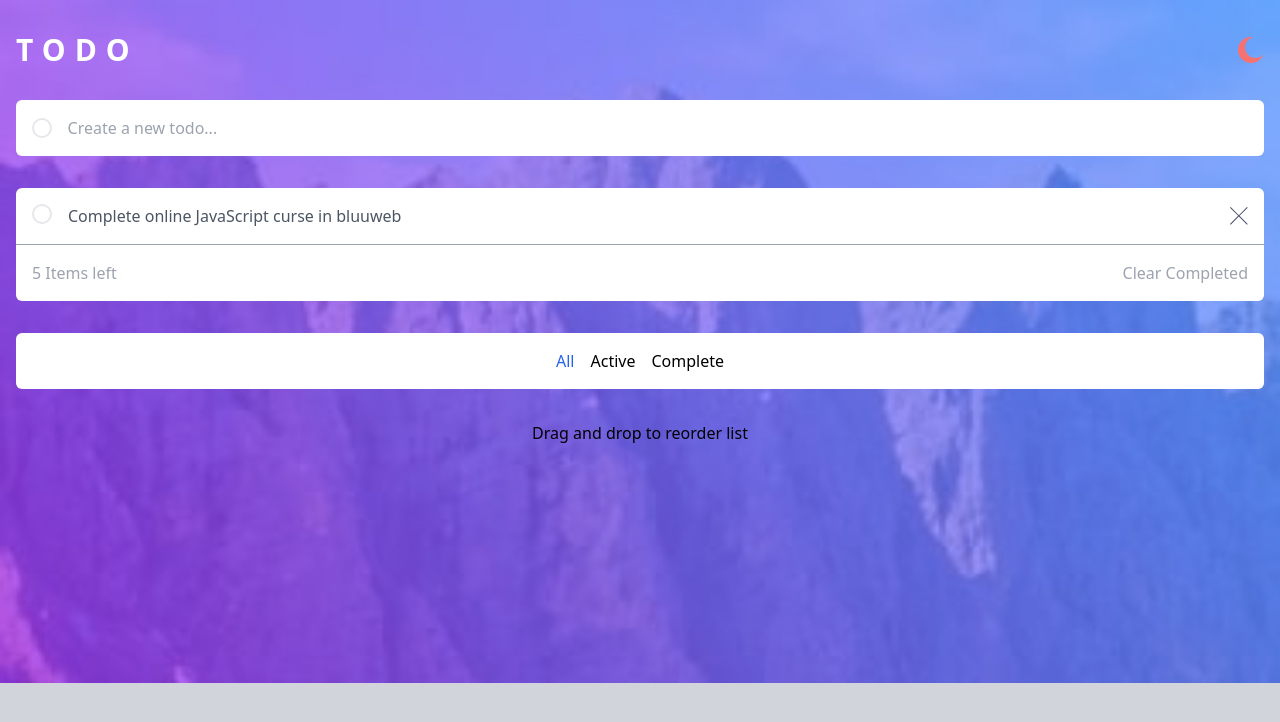
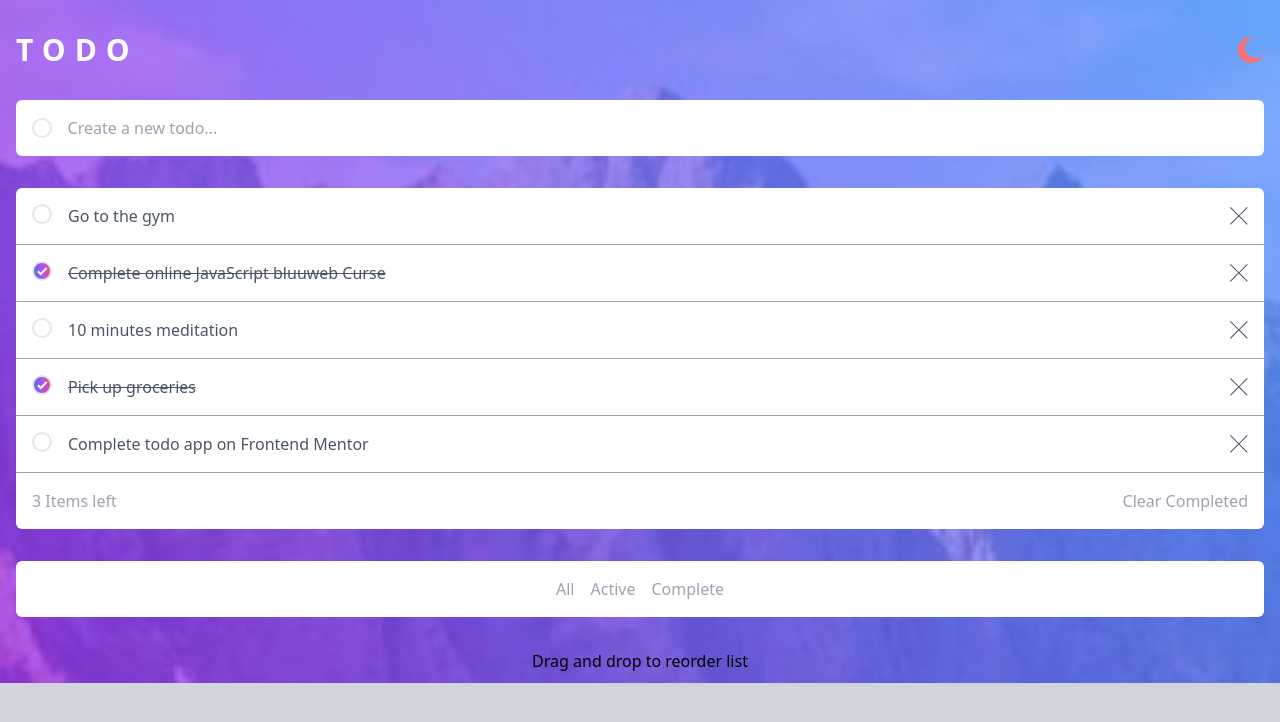
Before and after one commit to Jairo-Digitt-Practicas/vite-react-tailwind-frontendmentor, a React (Vite) app: page / in a window 1280 px wide. Shown: the top 722 px of the page. Built offline with nearby package versions, Linux system fonts and the light colour scheme.

Commit message:
fix add filter, bottons and visual

```diff
--- a/src/App.jsx
+++ b/src/App.jsx
@@ -1,10 +1,65 @@
+import { useState } from "react";
 import Header from "./components/Header";
 import TodoComputed from "./components/TodoComputer";
 import TodoCreate from "./components/TodoCreate";
 import TodoFilter from "./components/TodoFilter";
 import TodoList from "./components/TodoList";
 
+const initialStateTodos = [
+  {id: 1, title: "Go to the gym", completed: false},
+  {id: 2, title: "Complete online JavaScript bluuweb Curse", completed: true},
+  {id: 3, title: "10 minutes meditation", completed: false},
+  {id: 4, title: "Pick up groceries", completed: true},
+  {id: 5, title: "Complete todo app on Frontend Mentor", completed: false},
+];
+
 const App = () => {
+
+    const [todos, setTodos] =useState(initialStateTodos);
+
+    const createTodo = (title) => {
+      const newTodo={
+        id: Date.now(),
+        title: title.trim(),
+        completed: false,
+      };
+
+      setTodos([...todos, newTodo]);
+    };
+
+    const removeTodo = (id) => {
+      setTodos(todos.filter((todo) => todo.id !== id));
+     }
+
+     const updateTodo = (id) => {
+      setTodos(todos.map(
+        todo => todo.id === id ? {...todo, completed: !todo.completed} : todo));
+     };
+
+     const computedItemsLeft = todos.filter(todo => !todo.completed).length;
+
+     const clearCompleted = () => {
+        setTodos(todos.filter((todo) => !todo.completed))
+     };
+
+     const [filter, setFilter] = useState("all");
+
+     const changeFilter = (filter => setFilter(filter))
+
+     const filteredTodos = () => {
+        switch (filter) {
+            case "all":
+                return todos;
+            case "active":
+                return todos.filter((todo) => !todo.completed);
+            case "completed":
+                return todos.filter((todo) => todo.completed);
+                default:
+                    return todos;
+        }
+     };
+
+
   return (
     <div className="bg-[url('./assets/images/bg-mobile-light.jpg')]
     bg-no-repeat bg-contain bg-gray-300 min-h-screen">
@@ -13,13 +68,20 @@
 
       <main className="container mx-auto px-4 mt-8">
 
-        <TodoCreate/>
+        <TodoCreate createTodo={createTodo}/>
 
-        <TodoList/>
+        <TodoList
+            todos={filteredTodos()}
+            removeTodo={removeTodo}
+            updateTodo={updateTodo}
+        />
 
-        <TodoComputed/>
+        <TodoComputed
+            computedItemsLeft={computedItemsLeft}
+            clearCompleted={clearCompleted}
+        />
 
-        <TodoFilter/>
+        <TodoFilter changeFilter={changeFilter} filter/>
 
       </main>
 
@@ -28,6 +90,8 @@
       </footer>
     </div>
   );
+
 };
 
+
 export default App;
--- a/src/components/Header.jsx
+++ b/src/components/Header.jsx
@@ -1,4 +1,4 @@
-import MoonIcon from "./icons/MoonIcon";
+import IconMoon from "./icons/IconMoon";
 
 const Header = () => {
     return (
@@ -6,7 +6,7 @@
         <div className="flex justify-between">
             <h1 className="uppercase text-white text-3xl font-semibold tracking-[0.3em]">Todo</h1>
             <button>
-                <MoonIcon className="fill-red-400" />
+                <IconMoon className="fill-red-400" />
             </button>
         </div>
         </header>
--- a/src/components/TodoComputer.jsx
+++ b/src/components/TodoComputer.jsx
@@ -1,8 +1,10 @@
-const TodoComputed = () => {
+const TodoComputed = ({computedItemsLeft, clearCompleted}) => {
     return (
         <section className="py-4 px-4 flex justify-between bg-white rounded-b-md">
-              <span className="text-gray-400">5 Items left</span>
-              <button className="text-gray-400">Clear Completed</button>
+              <span className="text-gray-400">
+                {computedItemsLeft} Items left
+            </span>
+              <button className="text-gray-400" onClick={clearCompleted}>Clear Completed</button>
           </section>
     )
  }
--- a/src/components/TodoCreate.jsx
+++ b/src/components/TodoCreate.jsx
@@ -1,11 +1,29 @@
-const TodoCreate = () => {
+import { useState } from "react"
+
+const TodoCreate = ({createTodo}) => {
+
+    const [title, setTitle] = useState('')
+
+    const handleSubmitAddTodo = (e) => {
+        e.preventDefault();
+
+        if (!title.trim()) {
+            return setTitle("")
+        }
+
+        createTodo(title);
+        setTitle("");
+        };
+
     return (
-        <form className="bg-white rounded-md overflow-hidden py-4 flex items-center gap-4 px-4">
+        <form onSubmit={handleSubmitAddTodo} className="bg-white rounded-md overflow-hidden py-4 flex items-center gap-4 px-4">
             <span className="rounded-full border-2 w-5 h-5 inline-block"></span>
             <input
                 type="text"
                 placeholder="Create a new todo..."
                 className="w-full text-gray-400 outline-none"
+                value={title}
+                onChange={(e) => setTitle(e.target.value)}
                 />
         </form>
     )
--- a/src/components/TodoFilter.jsx
+++ b/src/components/TodoFilter.jsx
@@ -1,10 +1,34 @@
-const TodoFilter = () => {
+const TodoFilter = ({changeFilter, filter}) => {
     return (
         <section className="container mx-auto mt-8">
             <div className="bg-white p-4 flex justify-center gap-4 rounded-md">
-              <button className="text-blue-600">All</button>
-              <button className="hover:text-blue-600">Active</button>
-              <button className="hover:text-blue-600">Complete</button>
+              <button
+                className={`${filter === 'all' ?
+                'text-blue-500} hover:text-gray-400' :
+                'text-gray-400 hover:text-blue-500'
+                }`}
+                onClick={() => changeFilter ('all')}
+                >
+                  All
+              </button>
+                <button
+                    className={`${filter === 'active' ?
+                    'text-blue-500} hover:text-gray-400' :
+                    'text-gray-400 hover:text-blue-500'
+                    }`}
+                onClick={() => changeFilter ('active')}
+                >
+                    Active
+                </button>
+              <button
+                    className={`${filter === 'completed' ?
+                    'text-blue-500} hover:text-gray-400' :
+                    'text-gray-400 hover:text-blue-500'
+                    }`}
+                onClick={() => changeFilter ('completed')}
+              >
+                Complete
+            </button>
             </div>
           </section>
 
--- a/src/components/TodoItem.jsx
+++ b/src/components/TodoItem.jsx
@@ -1,14 +1,22 @@
-import CrossIcon from "./icons/Crossicon";
+import IconCross from "./icons/IconCross";
+import IconCheck from "./icons/IconCheck";
 
-const TodoItem = () => {
+const TodoItem = ({todo, removeTodo, updateTodo}) => {
+  const {id, title, completed} = todo
+
     return (
         <article className="flex gap-4 border-b-gray-400 border-b-[1.5px]">
-          <button className="flex-none rounded-full border-2 w-5 h-5 inline-block"></button>
-          <p className="text-gray-600 grow">
-            Complete online JavaScript curse in bluuweb
+           <button className={`w-5 h-5 flex-none rounded-full border-2 ${completed ? "flex flex-none rounded-full border-2  bg-gradient-to-r from-indigo-500 via-purple-500 to-pink-500 justify-center items-center"
+              : "inline-block"}`}
+              onClick={() => updateTodo(id)}
+              >
+                    {completed && <IconCheck />}
+              </button>
+          <p className={`text-gray-600 grow ${completed && "line-through"}`}>
+            {title}
           </p>
-          <button className="flex-none">
-            <CrossIcon/>
+          <button className="flex-none" onClick={() => removeTodo(id)}>
+            <IconCross />
           </button>
         </article>
     )
--- a/src/components/TodoList.jsx
+++ b/src/components/TodoList.jsx
@@ -1,12 +1,20 @@
 import TodoItem from "./TodoItem";
 
-const TodoList = () => {
+const TodoList = ({todos, removeTodo, updateTodo}) => {
     return (
         <div className="bg-white rounded-t-md [&>article]:p-4 mt-8">
 
-          <TodoItem/>
+          {todos.map((todo) => (
+            <TodoItem
+              key={todo.id}
+              todo={todo}
+              removeTodo={removeTodo}
+              updateTodo={updateTodo}
+            />
+
+          ))}
 
     </div>
-    )
- }
+    );
+ };
  export default TodoList;
--- /dev/null
+++ b/src/components/icons/IconCheck.jsx
@@ -0,0 +1,17 @@
+const IconCheck = ({...props}) => {
+    return (
+        <svg
+            {...props}
+            xmlns="http://www.w3.org/2000/svg"
+            width="11"
+            height="9"
+            fill="none"
+            stroke="#FFF"
+            strokeWidth="2"
+        >
+            <path d="M1 4.304L3.696 7l6-6"/>
+        </svg>
+    );
+ };
+
+ export default IconCheck
```
Also changed, not shown: src/components/icons/IconCross.jsx (renamed from src/components/icons/Crossicon.jsx), src/components/icons/IconMoon.jsx (renamed from src/components/icons/MoonIcon.jsx).
